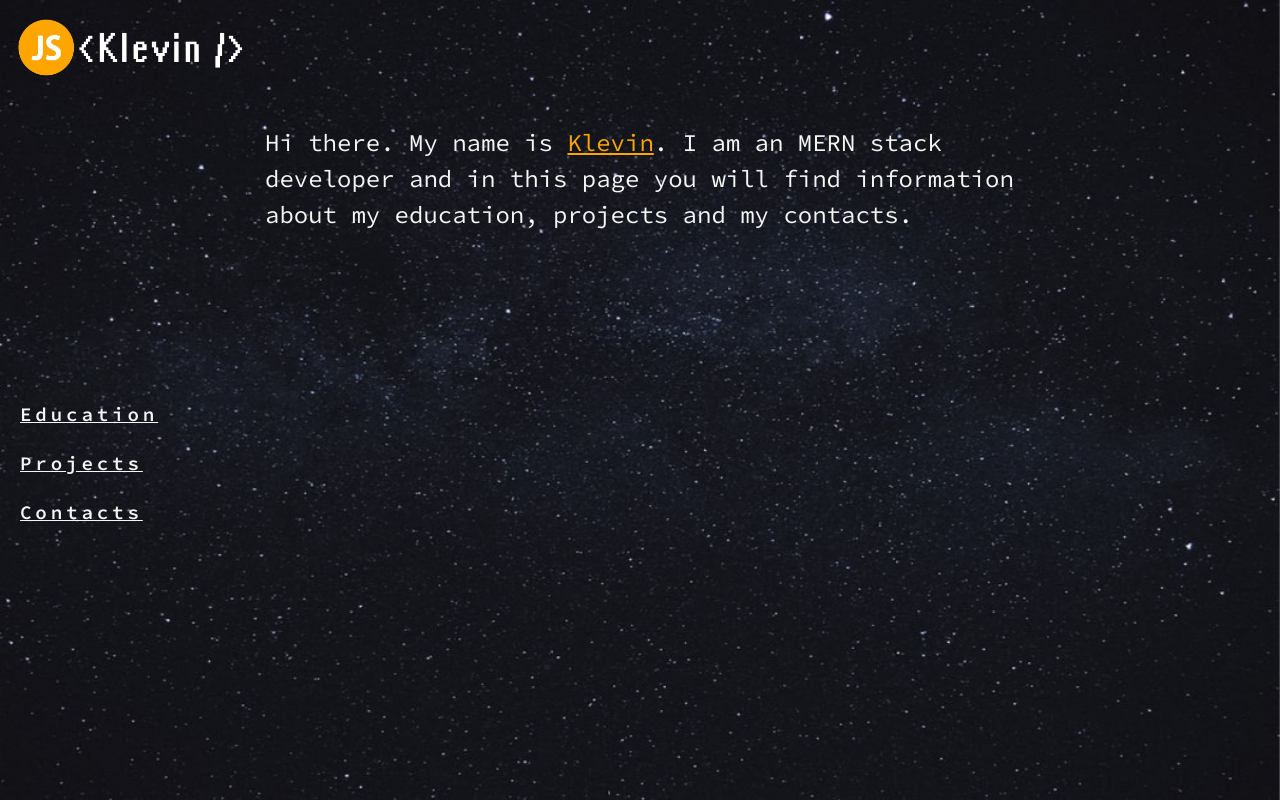
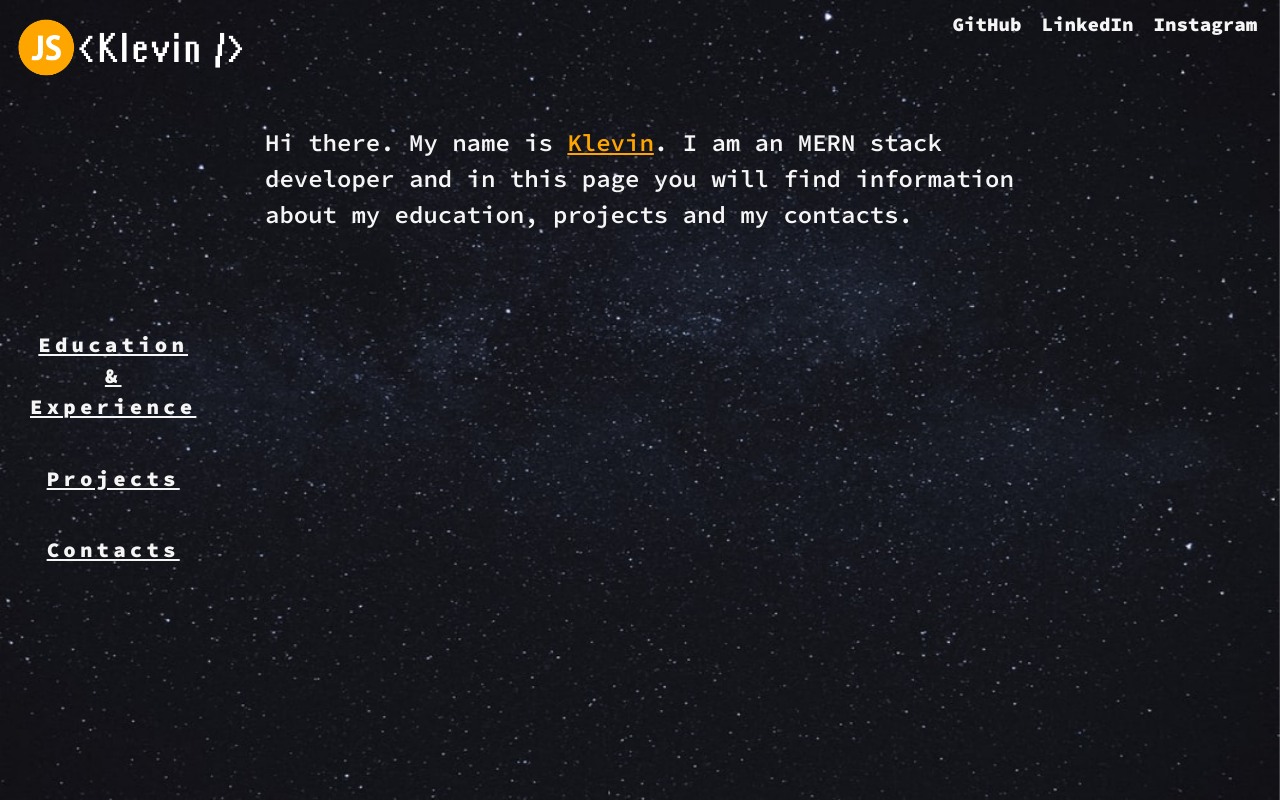
Before and after one commit to klevinb/CV-Project, a React (Create React App) app in the folder my-website/: page / in a window 1280 px wide. Built offline with nearby package versions, Linux system fonts and the light colour scheme.

Commit message:
logo, new nav links for social media and education added

```diff
--- a/my-website/public/index.html
+++ b/my-website/public/index.html
@@ -9,9 +9,9 @@
       name="description"
       content="Web site created using create-react-app"
     />
-    <link rel="apple-touch-icon" href="%PUBLIC_URL%/logo192.png" />
+    <link rel="apple-touch-icon" href="%PUBLIC_URL%/favicon.ico" />
     <link
-      href="https://fonts.googleapis.com/css2?family=Source+Code+Pro:wght@400;600&display=swap"
+      href="https://fonts.googleapis.com/css2?family=Source+Code+Pro:wght@400;600;700;900&display=swap"
       rel="stylesheet"
     />
     <!--
@@ -28,7 +28,7 @@
       work correctly both with client-side routing and a non-root public URL.
       Learn how to configure a non-root public URL by running `npm run build`.
     -->
-    <title>React App</title>
+    <title>&lt;Klevin /&gt;</title>
   </head>
   <body>
     <noscript>You need to enable JavaScript to run this app.</noscript>
--- a/my-website/src/App.scss
+++ b/my-website/src/App.scss
@@ -1,21 +1,25 @@
 .container-fluid.night {
   height: 100vh;
+  width: 100vw;
   margin: 0;
   background-image: url("/background.jpg");
   background-repeat: no-repeat;
   background-attachment: fixed;
   background-size: 100% 100%;
   font-family: "Source Code Pro", monospace;
+  font-weight: 600;
+  overflow: hidden;
 }
 
 .content.night {
+  ::-webkit-scrollbar {
+    display: none;
+  }
   color: whitesmoke;
   padding: 10% 20% 0 20%;
   max-height: 100%;
   max-width: 100%;
-}
-
-.content.night {
+  overflow-y: auto;
   p {
     font-size: 1.5rem;
   }
@@ -27,29 +31,49 @@
   p img {
     border-radius: 25px;
   }
+  .socials {
+    position: absolute;
+    top: 0%;
+    right: 1%;
+    list-style: none;
+    padding: 0;
+    margin: 0;
+    display: flex;
+    li {
+      padding: 10px;
+      font-weight: 900;
+      font-size: 1.2rem;
+      cursor: pointer;
+    }
+    li:hover {
+      color: #ffa500;
+    }
+  }
+
   .nav-bar {
     position: absolute;
-    top: 50%;
+    top: 40%;
     left: 0;
     list-style: none;
     padding: 0;
     margin: 0;
+    text-align: center;
   }
   .nav-bar li {
-    font-size: 1.2rem;
-    font-weight: 600;
+    font-size: 1.3rem;
+    font-weight: 900;
     letter-spacing: 0.2em;
+    padding: 10px;
     margin: 0 0 20px 20px;
     text-decoration: underline;
+    cursor: pointer;
   }
 
   .nav-bar li:hover {
     color: #ffa500;
-    cursor: pointer;
   }
   .selected {
     color: #ffa500;
-    cursor: pointer;
     text-decoration: overline !important;
   }
 
@@ -62,4 +86,17 @@
     left: 1%;
     height: 100px;
   }
+
+  .education {
+    img {
+      background-color: white;
+      padding: 20px;
+      height: 250px;
+      border-radius: 20px;
+    }
+    :last-child span {
+      font-size: 2rem;
+      font-weight: 600;
+    }
+  }
 }
--- a/my-website/src/components/Education.jsx
+++ b/my-website/src/components/Education.jsx
@@ -1,7 +1,25 @@
 import React from "react";
+import { Image, Row, Col } from "react-bootstrap";
 
 function Education() {
-  return <p>Education</p>;
+  return (
+    <>
+      <div className='education'>
+        <Row>
+          <Col sm={12} md={4} lg={4}>
+            <Image
+              fluid
+              src='https://upload.wikimedia.org/wikipedia/commons/thumb/b/b7/Universiteti_i_Elbasanit_%22Aleksand%C3%ABr_Xhuvani%22.svg/1200px-Universiteti_i_Elbasanit_%22Aleksand%C3%ABr_Xhuvani%22.svg.png'
+            />
+          </Col>
+          <Col sm={12} md={7} lg={7}>
+            <span>"Aleksander Xhuvani" Elbasan, Albania</span>
+            <p>Bachelor in IT</p>
+          </Col>
+        </Row>
+      </div>
+    </>
+  );
 }
 
 export default Education;
--- a/my-website/src/components/Navigation.jsx
+++ b/my-website/src/components/Navigation.jsx
@@ -11,6 +11,9 @@ function Navigation({ navSelected, setSelectedNav }) {
           onClick={() => setSelectedNav("Education")}
         >
           Education
+          <br />
+          &<br />
+          Experience
         </li>
         <li
           className={navSelected === "Projects" ? "selected" : ""}
@@ -25,6 +28,11 @@ function Navigation({ navSelected, setSelectedNav }) {
           Contacts
         </li>
       </ul>
+      <ul className='socials'>
+        <li>GitHub</li>
+        <li>LinkedIn</li>
+        <li>Instagram</li>
+      </ul>
     </>
   );
 }
```
Also changed, not shown: my-website/public/manifest.json, 1 other file (tests, documents, lock files or other folders).
